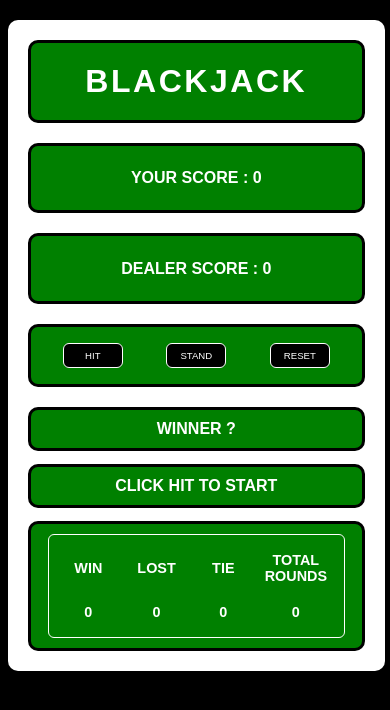
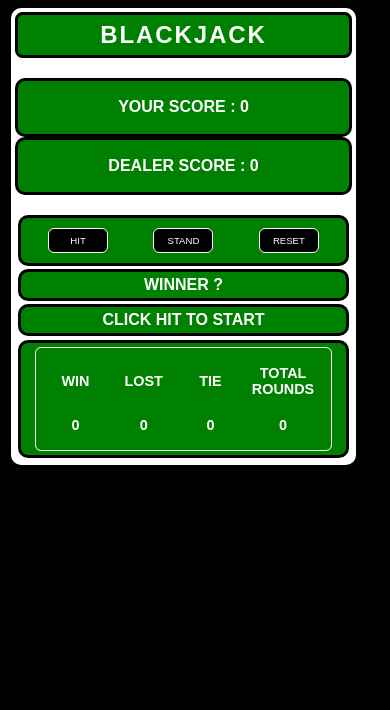
Before and after one commit to thesohailjafri/BlackJack, a plain HTML site: page index.html in a window 390 px wide. Drawn offline with Linux system fonts and the light colour scheme.

Commit message:
sizing-for-mobile

```diff
--- a/static/scirpt.js
+++ b/static/scirpt.js
@@ -137,6 +137,8 @@ function showScore(f_user) {
 
 function hitMessage() {
     document.querySelector(msg).textContent = c_msg['hit'];
+    document.querySelector(msg_result).textContent = "Gaming in progress";
+
 }
 /////
 
@@ -220,6 +222,8 @@ function resetSpan(player) {
 
 function resetMessage() {
     document.querySelector(msg).textContent = c_msg['reset'];
+    document.querySelector(msg_result).textContent = "Gaming in progress";
+
 }
 
 /////
--- a/static/style.css
+++ b/static/style.css
@@ -112,6 +112,14 @@ h2 {
 }
 
 @media (max-width:600px) and (min-width: 200px) {
+    .container-main {
+        margin: 0.2em;
+        padding: 0.25em;
+    }
+    .flex_box {
+        padding: 0.25em;
+        margin: 0.2em;
+    }
     .scoreboard {
         font-size: 0.6em;
         display: inline-flex;
@@ -129,7 +137,8 @@ h2 {
         background-color: green;
         border-radius: 0.625em;
         border: 3px black solid;
-        padding: 0.625em;
+        padding: 0.25em;
+        margin: 0px;
     }
     .btn {
         background-color: black;
@@ -143,9 +152,14 @@ h2 {
         width: 6.25em;
     }
     .container1 img {
-        height: 7em;
+        height: 4em;
         width: auto;
         padding: 0.3em;
+    }
+    .head {
+        padding: 0.25em;
+        border-radius: 0.31em;
+        font-size: 1.5em;
     }
     h2 {
         font-size: 1em;
```
